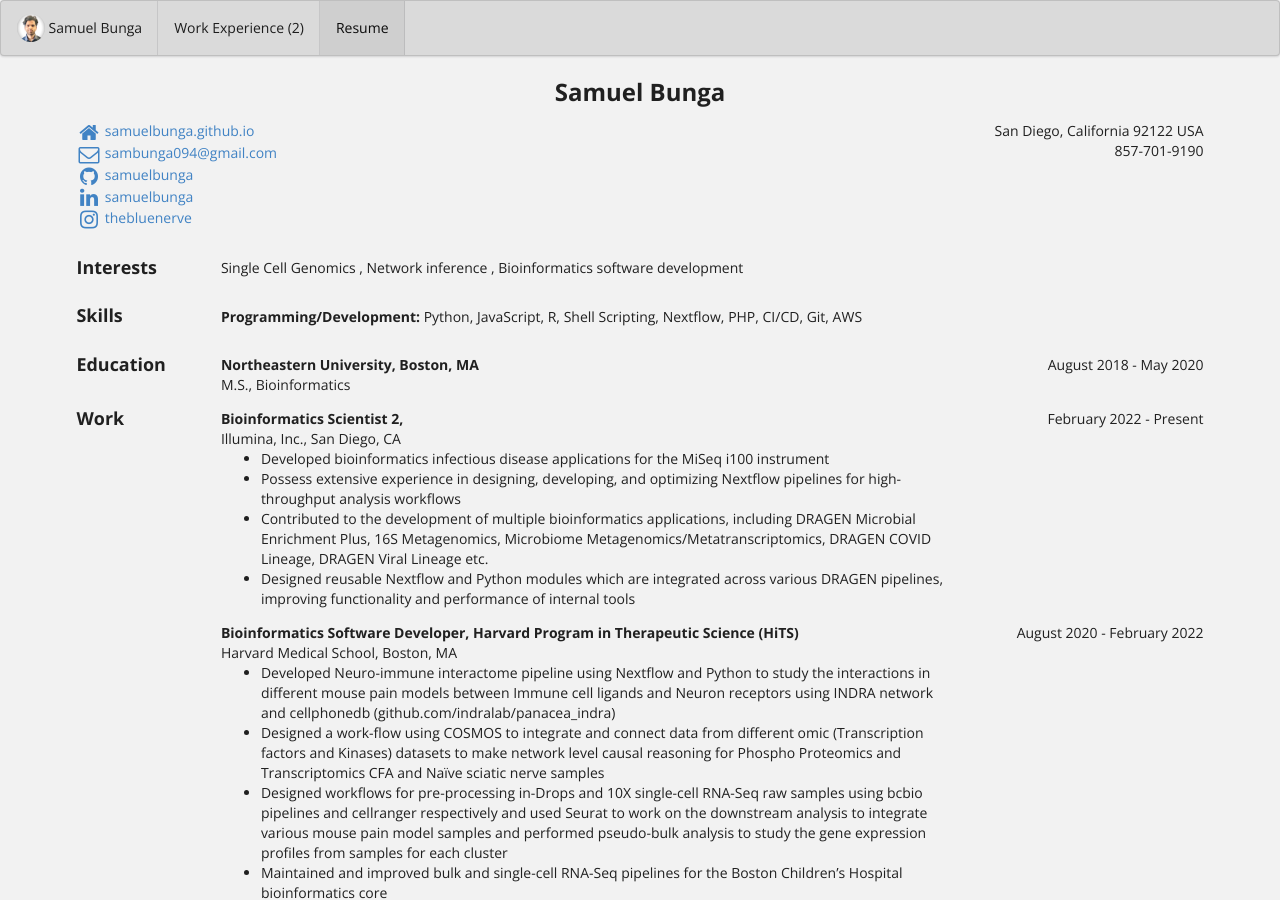
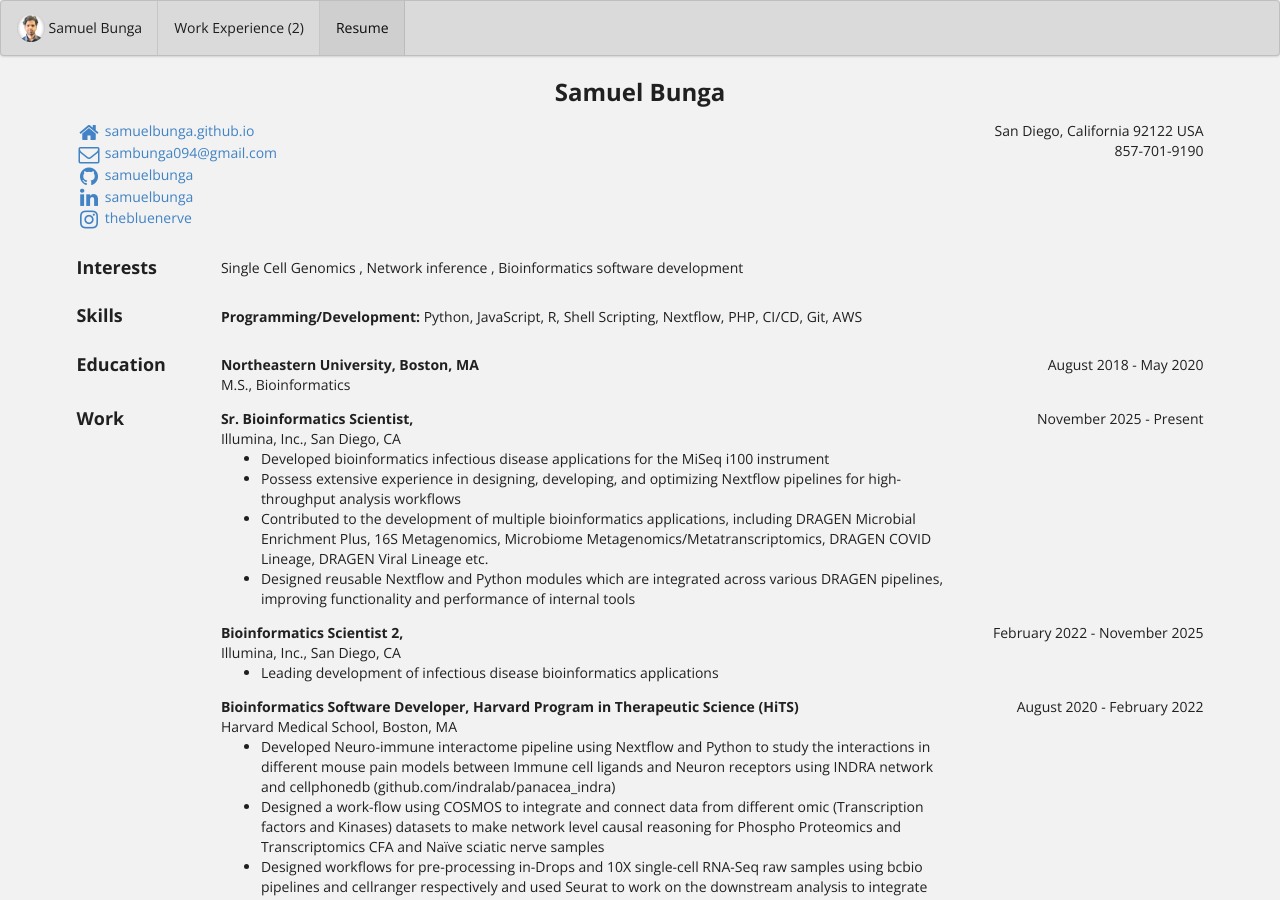
Before and after one commit to samuelbunga/samuelbunga.github.io, a Jekyll site: the page built from bio/index.html, in a window 1280 px wide and 900 px high. Built offline with Jekyll 4.4.1, drawn with Linux system fonts in a browser that asks for light colours.

Commit message:
Update bio.json

```diff
--- a/_data/bio.json
+++ b/_data/bio.json
@@ -72,8 +72,8 @@
   "work": [
     {
       "company": "",
-      "position": "Bioinformatics Scientist 2",
-      "startDate": "February 2022",
+      "position": "Sr. Bioinformatics Scientist",
+      "startDate": "November 2025",
       "endDate": "Present",
       "summary": "Illumina, Inc., San Diego, CA",
       "highlights": [
@@ -81,6 +81,16 @@
         "Possess extensive experience in designing, developing, and optimizing Nextflow pipelines for high-throughput analysis workflows",
         "Contributed to the development of multiple bioinformatics applications, including DRAGEN Microbial Enrichment Plus, 16S Metagenomics, Microbiome Metagenomics/Metatranscriptomics, DRAGEN COVID Lineage, DRAGEN Viral Lineage etc.",
         "Designed reusable Nextflow and Python modules which are integrated across various DRAGEN pipelines, improving functionality and performance of internal tools"
+      ]
+    },
+    {
+      "company": "",
+      "position": "Bioinformatics Scientist 2",
+      "startDate": "February 2022",
+      "endDate": "November 2025",
+      "summary": "Illumina, Inc., San Diego, CA",
+      "highlights": [
+        "Leading development of infectious disease bioinformatics applications"
       ]
     },
     {
```
